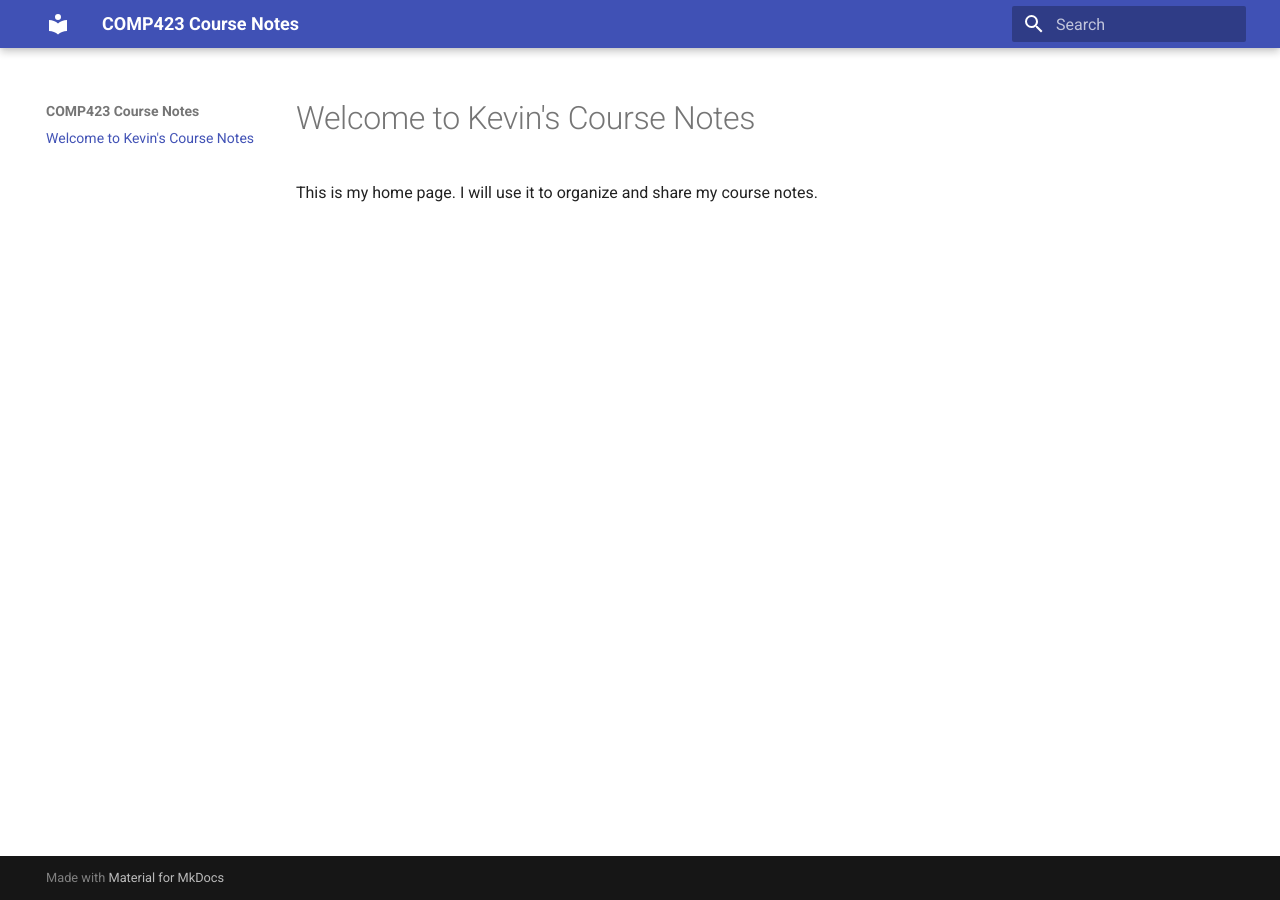
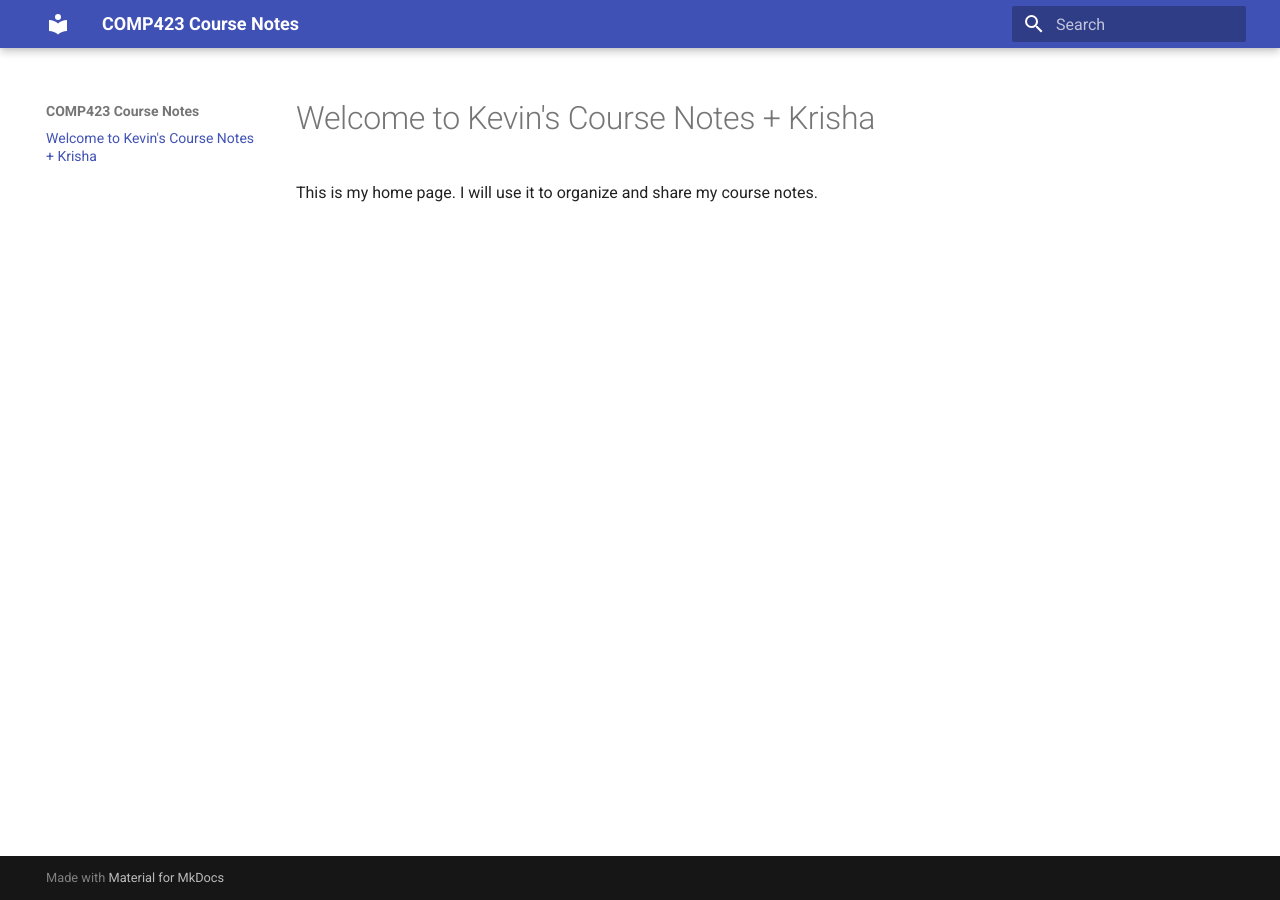
Before and after one commit to Kevinofma/comp423-course-notes, an MkDocs documentation site: the page built from docs/index.md, in a window 1280 px wide. Built offline with MkDocs 1.6.1 and Material for MkDocs 9.7.7, drawn with Linux system fonts in a browser that asks for light colours.

Commit message:
krisha'a first commit

```diff
--- a/docs/index.md
+++ b/docs/index.md
@@ -1,3 +1,3 @@
-# Welcome to Kevin's Course Notes
+# Welcome to Kevin's Course Notes + Krisha
 
 This is my home page. I will use it to organize and share my course notes.
```
